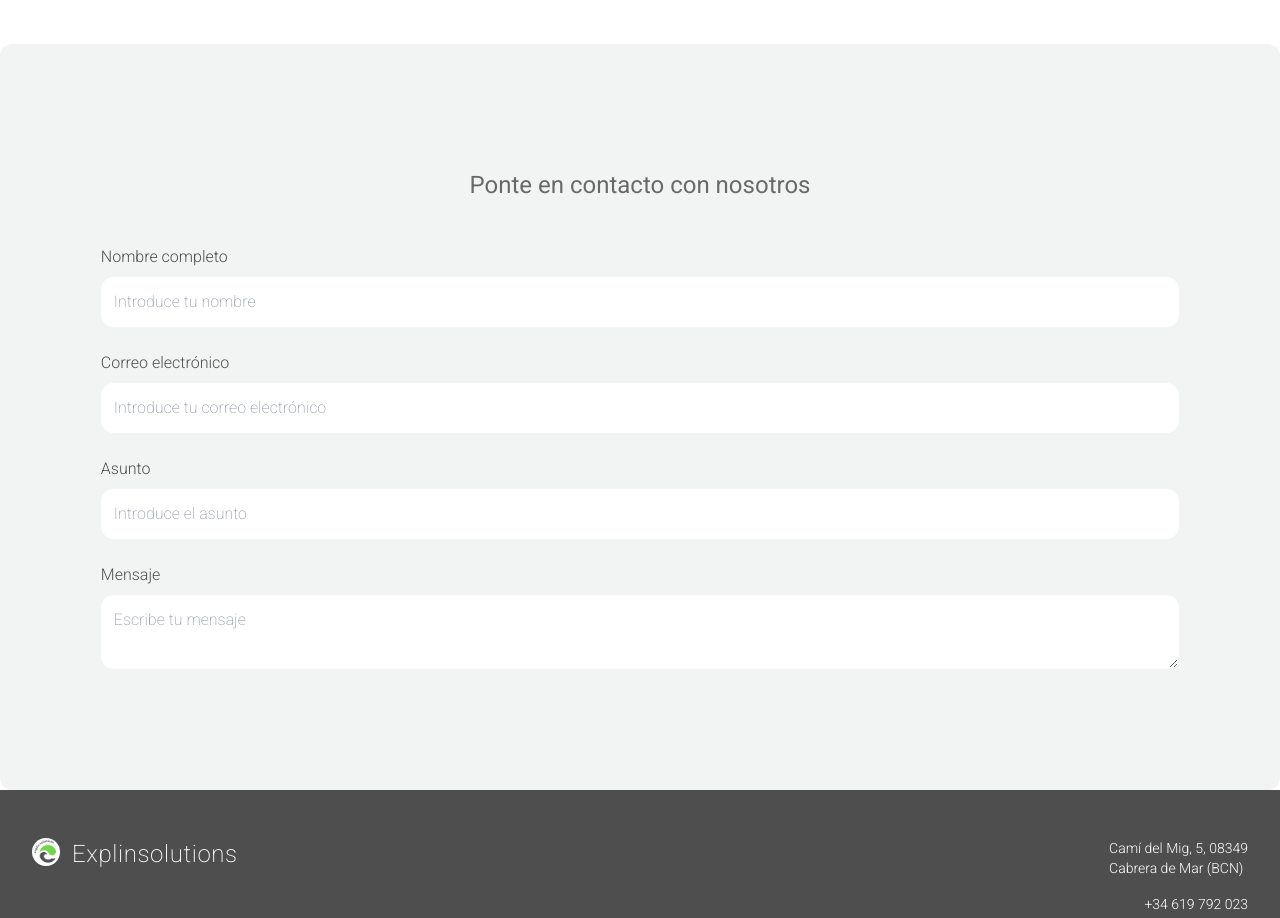
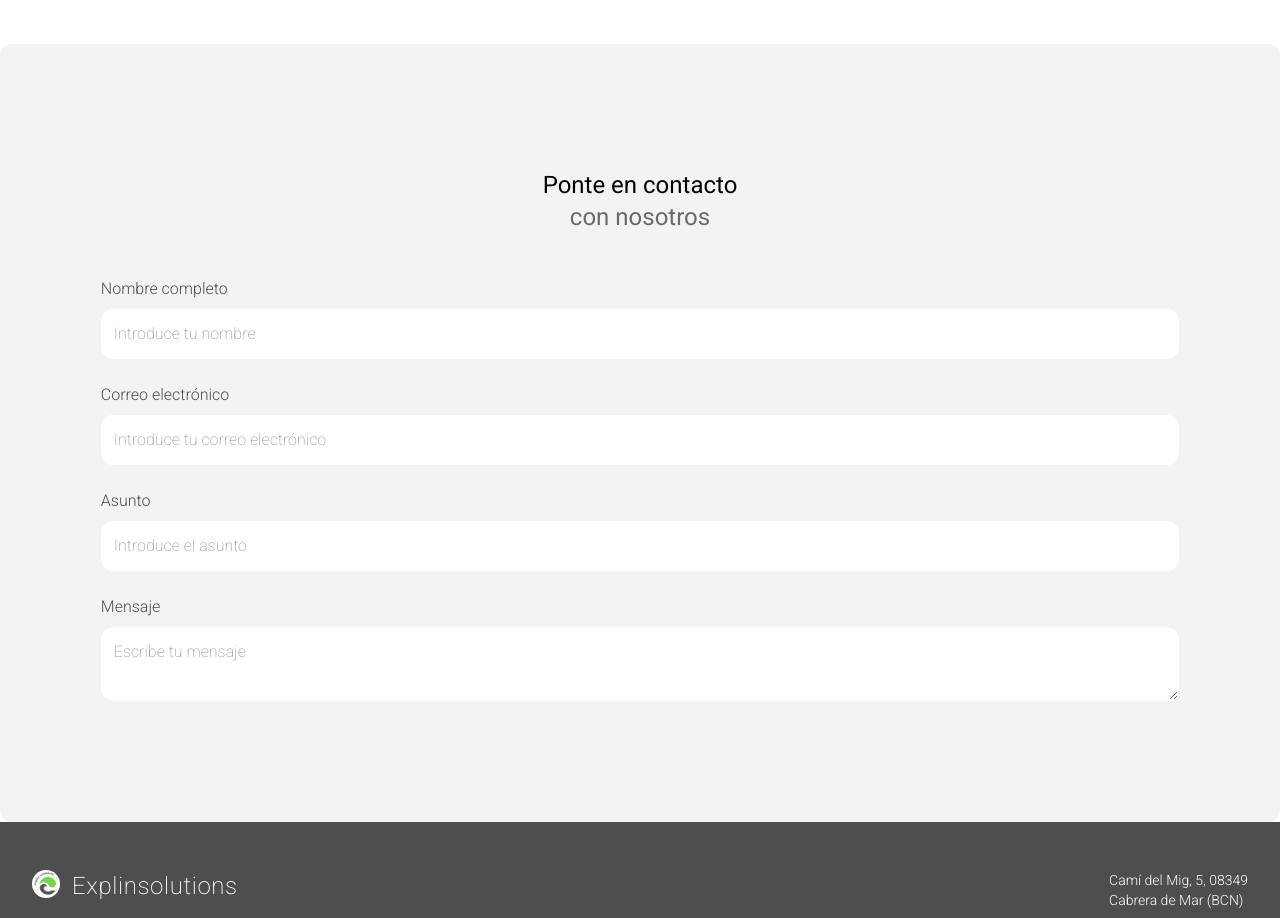
Before and after one commit to kvi-ki/explinsolutions, a Next.js app: page / in a window 1280 px wide. Shown: the part 1860-2778 px from the top of the page. Built offline with nearby package versions, Linux system fonts and the light colour scheme; grey boxes are pictures that could not be loaded.

Commit message:
style: update header for contact form

```diff
--- a/src/components/contactForm/ContactForm.tsx
+++ b/src/components/contactForm/ContactForm.tsx
@@ -4,7 +4,8 @@ export default function ContactForm() {
   return (
     <form className="p-[6vw] bg-lightGray xl:rounded-xl">
       <h2 className="pt-6 text-center text-gray text-largeFontSize lg:pt-12">
-        Ponte en contacto con nosotros
+        <span className='text-black'>Ponte en contacto</span>
+        <br />con nosotros
       </h2>
       <div className="py-5">
         <FormField
```
